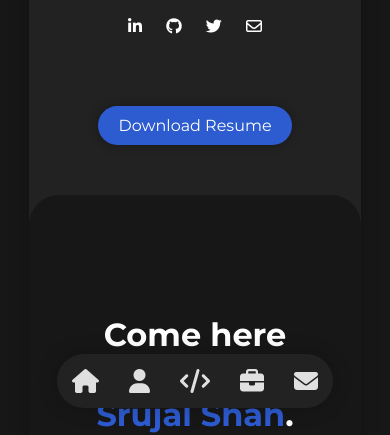
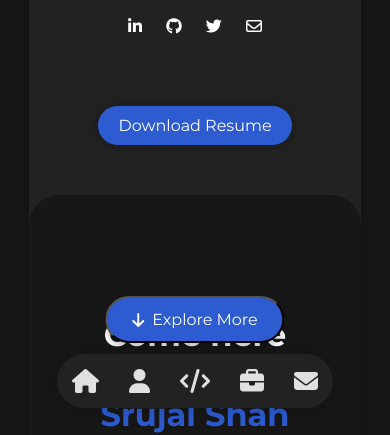
Before and after one commit to techking007/Srujal-s-Minifolio, a plain HTML site: page index.html in a window 390 px wide. Shown: the part 421-856 px from the top of the page. Drawn offline with Linux system fonts and the light colour scheme.

Commit message:
Add mobile scroll CTA to navigate to the about section and enhance visibility on mobile devices. Updated styles for the new button and adjusted existing elements for better responsiveness.

```diff
--- a/index.html
+++ b/index.html
@@ -56,12 +56,17 @@
 
             <div class="content">
                 <section class="content-card home" id="welcome-section">
-                    <h1>Come here Often? Myself <span class="highlight-text">Srujal Shah</span>.</h1>
+                    <h1>Come here Often? Myself <span class="highlight-text">Srujal Shah</span></h1>
                     <div class="scroll-down-arrow">
                         <span class="scroll-text">Scroll for growth</span>
                         <i class="fa-solid fa-angle-down"></i>
                     </div>
                 </section>
+
+                <button class="mobile-scroll-cta" onclick="scrollToAbout()">
+                    <i class="fa-solid fa-arrow-down"></i>
+                    Explore More
+                </button>
 
                 <section class="content-card about" id="about">
                     <h1>About me</h1>
@@ -289,6 +294,38 @@ initiatives.
         const isMobile = window.matchMedia('(max-width: 750px)').matches;
         let currentOpenModal = null;
 
+        // Add scroll to about section function
+        function scrollToAbout() {
+            const aboutSection = document.getElementById('about');
+            aboutSection.scrollIntoView({ behavior: 'smooth' });
+        }
+
+        // Handle mobile CTA visibility
+        if (isMobile) {
+            const mobileCta = document.querySelector('.mobile-scroll-cta');
+            const content = document.querySelector('.content');
+
+            // Show CTA initially
+            mobileCta.classList.add('visible');
+
+            // Handle scroll
+            content.addEventListener('scroll', () => {
+                if (content.scrollTop === 0) {
+                    // At the top of the page
+                    mobileCta.classList.add('visible');
+                } else {
+                    // Scrolled down
+                    mobileCta.classList.remove('visible');
+                }
+            });
+
+            // Hide CTA when clicked
+            mobileCta.addEventListener('click', () => {
+                mobileCta.classList.remove('visible');
+                scrollToAbout();
+            });
+        }
+
         // Add download notification for mobile browsers
         document.querySelector('.header .cta').addEventListener('click', function(e) {
             if (isMobile) {
--- a/style.css
+++ b/style.css
@@ -825,6 +825,47 @@ textarea {
     cursor: pointer;
 }
 
+.mobile-scroll-cta {
+    display: none;
+    position: absolute;
+    bottom: 80px;
+    left: 50%;
+    transform: translateX(-50%);
+    background-color: var(--accent-color);
+    color: white;
+    padding: 12px 25px;
+    border-radius: 30px;
+    font-size: 16px;
+    z-index: 1000;
+    box-shadow: 0 4px 6px rgba(0, 0, 0, 0.2);
+    transition: all 0.3s ease;
+    cursor: pointer;
+    opacity: 0;
+    visibility: hidden;
+}
+
+.mobile-scroll-cta.visible {
+    opacity: 1;
+    visibility: visible;
+}
+
+.mobile-scroll-cta:hover {
+    background-color: #1a3d8f;
+    transform: translateX(-50%) translateY(-2px);
+}
+
+@media screen and (max-width: 750px) {
+    .mobile-scroll-cta {
+        display: flex;
+        align-items: center;
+        gap: 8px;
+    }
+
+    .scroll-down-arrow {
+        display: none;
+    }
+}
+
 .scroll-text {
     color: var(--light-grey);
     font-size: 0.9rem;
```
